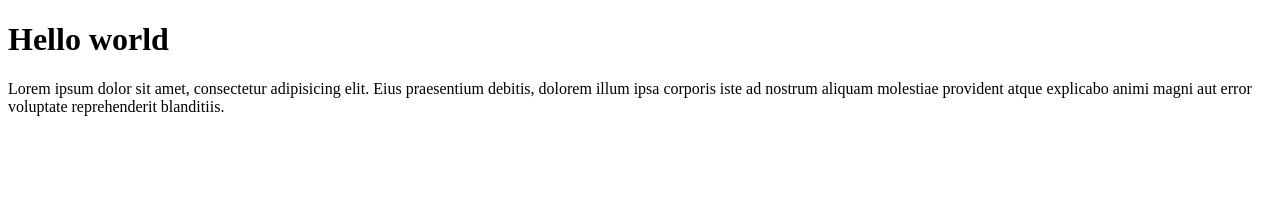
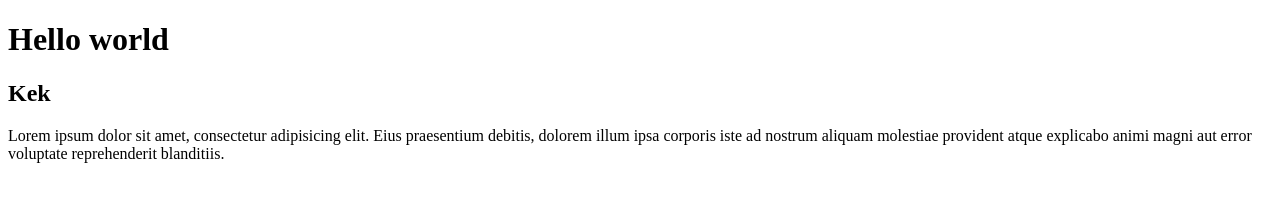
Before and after one commit to katas8n/alex_psych, a plain HTML site: page index.html in a window 1280 px wide. Drawn offline with Linux system fonts and the light colour scheme.

Commit message:
Kek in html

```diff
--- a/index.html
+++ b/index.html
@@ -8,7 +8,7 @@
     </head>
     <body>
         <h1>Hello world</h1>
-
+        <h2>Kek</h2>
         <p>
             Lorem ipsum dolor sit amet, consectetur adipisicing elit. Eius
             praesentium debitis, dolorem illum ipsa corporis iste ad nostrum
```
